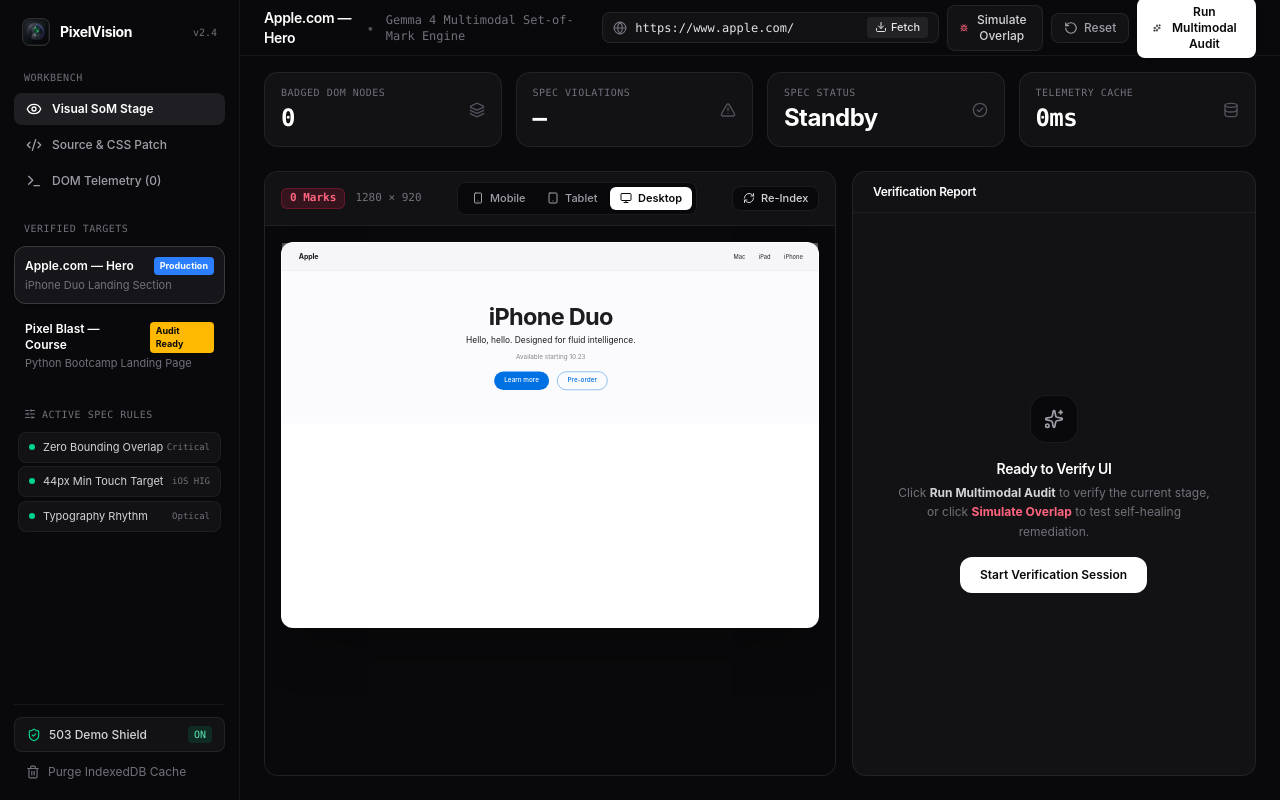
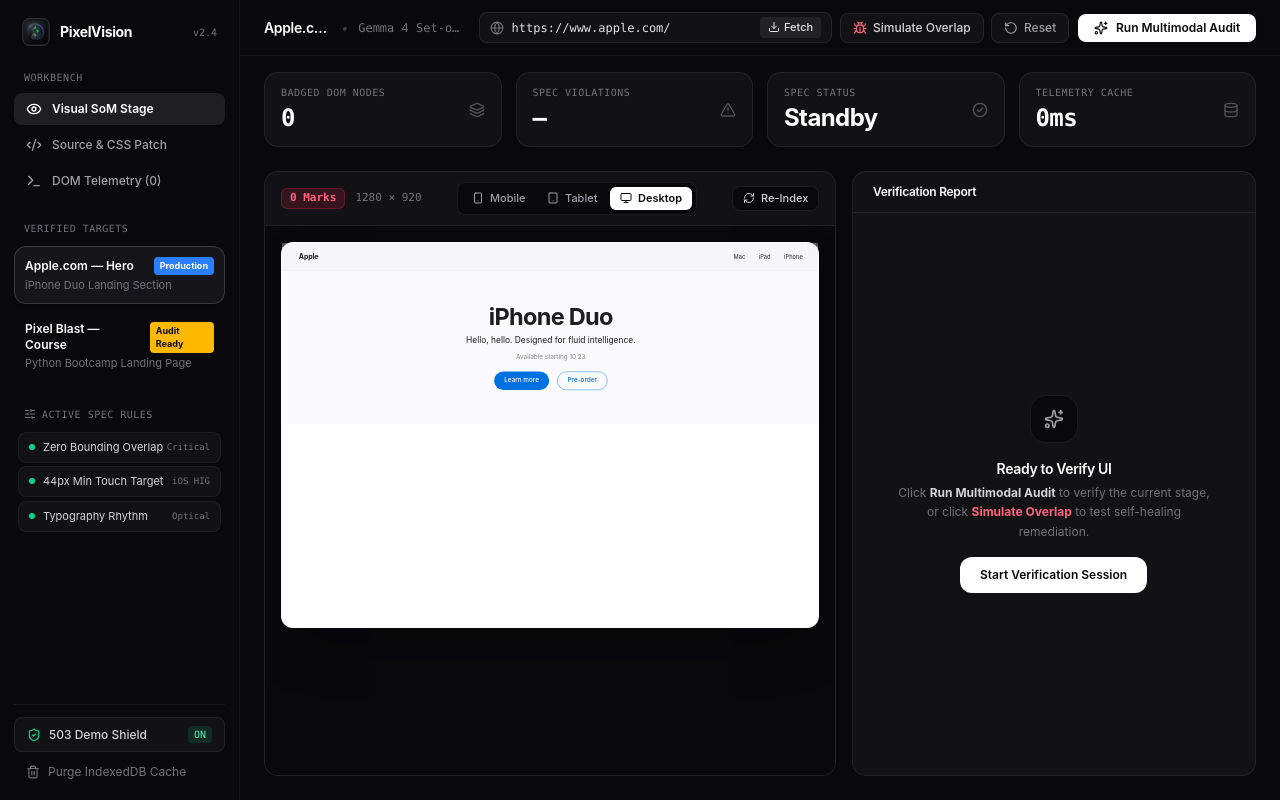
Before and after one commit to pixelGoutham/PixelVision, a React (Vite) app: page / in a window 1280 px wide. Built offline with nearby package versions, Linux system fonts and the light colour scheme.

Commit message:
Update App.tsx
shortening url to prevent ui from warping or turning into unexpected button idk

```diff
--- a/src/App.tsx
+++ b/src/App.tsx
@@ -249,7 +249,6 @@
       setActiveSourceUrl(data.url);
       setImportedTitle(data.title || data.url);
     } catch {
-      // Seamless fallback to matching preset if offline during live demo
       const matched =
         DEMO_PRESETS.find((p) => urlToFetch.includes('pixelblast') && p.id === 'pixelblast-demo') ??
         DEMO_PRESETS[0];
@@ -425,7 +424,7 @@
             })}
           </div>
 
-          {/* Active Spec Guardrails (Replaces the ugly raw Spec Textarea) */}
+          {/* Active Spec Guardrails */}
           <div className="space-y-1.5">
             <div className="px-2.5 pb-1 text-[10px] font-mono uppercase tracking-wider text-zinc-500 flex items-center gap-1.5">
               <SlidersHorizontal className="w-3 h-3" />
@@ -505,22 +504,25 @@
 
       {/* Main Content Area */}
       <div className="flex-1 flex flex-col h-full overflow-hidden">
-        {/* Top Bar — Live URL Bar + Quick Pre/Post Bug Simulator */}
+        {/* Top Bar — Protected from Long URL Title Overflow */}
         <header className="h-14 shrink-0 px-6 border-b border-white/[0.06] flex items-center justify-between gap-4 bg-[#09090b]">
-          <div className="flex items-center gap-3">
-            <span className="text-sm font-semibold text-white tracking-tight">
+          <div className="flex items-center gap-2.5 min-w-0 flex-1">
+            <span
+              className="text-sm font-semibold text-white tracking-tight truncate max-w-[240px] xl:max-w-[360px]"
+              title={importedTitle}
+            >
               {importedTitle}
             </span>
-            <span className="text-xs text-zinc-600">•</span>
-            <span className="text-xs font-mono text-zinc-500">
-              Gemma 4 Multimodal Set-of-Mark Engine
+            <span className="text-xs text-zinc-700 shrink-0">•</span>
+            <span className="text-xs font-mono text-zinc-500 truncate hidden xl:inline">
+              Gemma 4 Set-of-Mark Engine
             </span>
           </div>
 
-          {/* URL Importer & Stage Actions */}
-          <div className="flex items-center gap-2">
+          {/* URL Importer & Stage Actions (All shrink-0 & whitespace-nowrap so they NEVER squish) */}
+          <div className="flex items-center gap-2 shrink-0">
             <div className="flex items-center bg-[#121214] border border-white/[0.08] rounded-lg px-2.5 py-1 focus-within:border-white/25 transition">
-              <Globe className="w-3.5 h-3.5 text-zinc-500 mr-2" />
+              <Globe className="w-3.5 h-3.5 text-zinc-500 mr-2 shrink-0" />
               <input
                 type="url"
                 value={urlInput}
@@ -529,15 +531,15 @@
                   if (e.key === 'Enter') handleFetchLiveUrl();
                 }}
                 placeholder="https://apple.com or any URL..."
-                className="w-56 bg-transparent text-xs text-zinc-200 font-mono focus:outline-none"
+                className="w-48 xl:w-60 bg-transparent text-xs text-zinc-200 font-mono focus:outline-none"
               />
               <button
                 type="button"
                 onClick={() => handleFetchLiveUrl()}
                 disabled={isFetchingUrl}
-                className="ml-2 px-2 py-0.5 rounded bg-white/[0.07] hover:bg-white/[0.14] text-[11px] font-medium text-zinc-200 cursor-pointer apple-press flex items-center gap-1"
+                className="ml-2 px-2 py-0.5 rounded bg-white/[0.07] hover:bg-white/[0.14] text-[11px] font-medium text-zinc-200 cursor-pointer apple-press flex items-center gap-1 shrink-0 whitespace-nowrap"
               >
-                <Download className="w-3 h-3" />
+                <Download className="w-3 h-3 shrink-0" />
                 {isFetchingUrl ? '...' : 'Fetch'}
               </button>
             </div>
@@ -545,18 +547,18 @@
             <button
               type="button"
               onClick={handleSimulateBug}
-              className="flex items-center gap-1.5 px-3 py-1.5 rounded-lg text-xs font-medium bg-[#121214] hover:bg-rose-950/40 text-zinc-300 hover:text-rose-300 border border-white/[0.08] cursor-pointer apple-press"
+              className="flex items-center gap-1.5 px-3 py-1.5 rounded-lg text-xs font-medium bg-[#121214] hover:bg-rose-950/40 text-zinc-300 hover:text-rose-300 border border-white/[0.08] cursor-pointer apple-press shrink-0 whitespace-nowrap"
             >
-              <Bug className="w-3.5 h-3.5 text-rose-400" />
+              <Bug className="w-3.5 h-3.5 text-rose-400 shrink-0" />
               Simulate Overlap
             </button>
 
             <button
               type="button"
               onClick={handleResetClean}
-              className="flex items-center gap-1.5 px-3 py-1.5 rounded-lg text-xs font-medium bg-[#121214] hover:bg-zinc-800 text-zinc-400 hover:text-zinc-200 border border-white/[0.08] cursor-pointer apple-press"
+              className="flex items-center gap-1.5 px-3 py-1.5 rounded-lg text-xs font-medium bg-[#121214] hover:bg-zinc-800 text-zinc-400 hover:text-zinc-200 border border-white/[0.08] cursor-pointer apple-press shrink-0 whitespace-nowrap"
             >
-              <RotateCcw className="w-3.5 h-3.5" />
+              <RotateCcw className="w-3.5 h-3.5 shrink-0" />
               Reset
             </button>
 
@@ -565,9 +567,9 @@
               type="button"
               onClick={handleRunAudit}
               disabled={isAuditing}
-              className="flex items-center gap-2 px-4 py-1.5 rounded-lg bg-white hover:bg-zinc-200 text-zinc-950 font-semibold text-xs shadow-sm cursor-pointer apple-press"
+              className="flex items-center gap-2 px-4 py-1.5 rounded-lg bg-white hover:bg-zinc-200 text-zinc-950 font-semibold text-xs shadow-sm cursor-pointer apple-press shrink-0 whitespace-nowrap"
             >
-              <Sparkles className={`w-3.5 h-3.5 ${isAuditing ? 'animate-spin' : ''}`} />
+              <Sparkles className={`w-3.5 h-3.5 shrink-0 ${isAuditing ? 'animate-spin' : ''}`} />
               {isAuditing ? 'Auditing...' : 'Run Multimodal Audit'}
             </button>
           </div>
@@ -593,7 +595,7 @@
                 SPEC VIOLATIONS
               </div>
               <div className="text-2xl font-bold tracking-tight text-white mt-0.5 font-mono">
-                {auditResult ? `${violationCount}Found` : '—'}
+                {auditResult ? `${violationCount} Found` : '—'}
               </div>
             </div>
             <AlertTriangle
```
